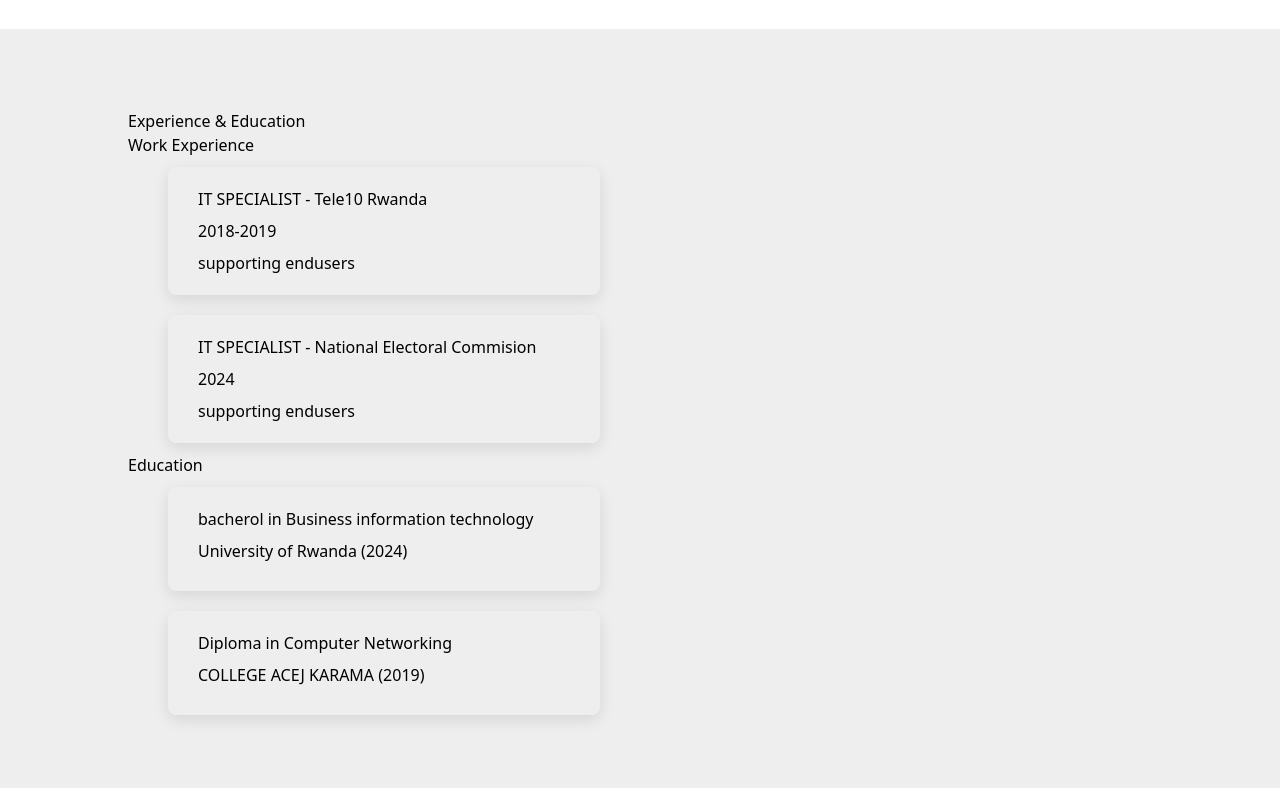
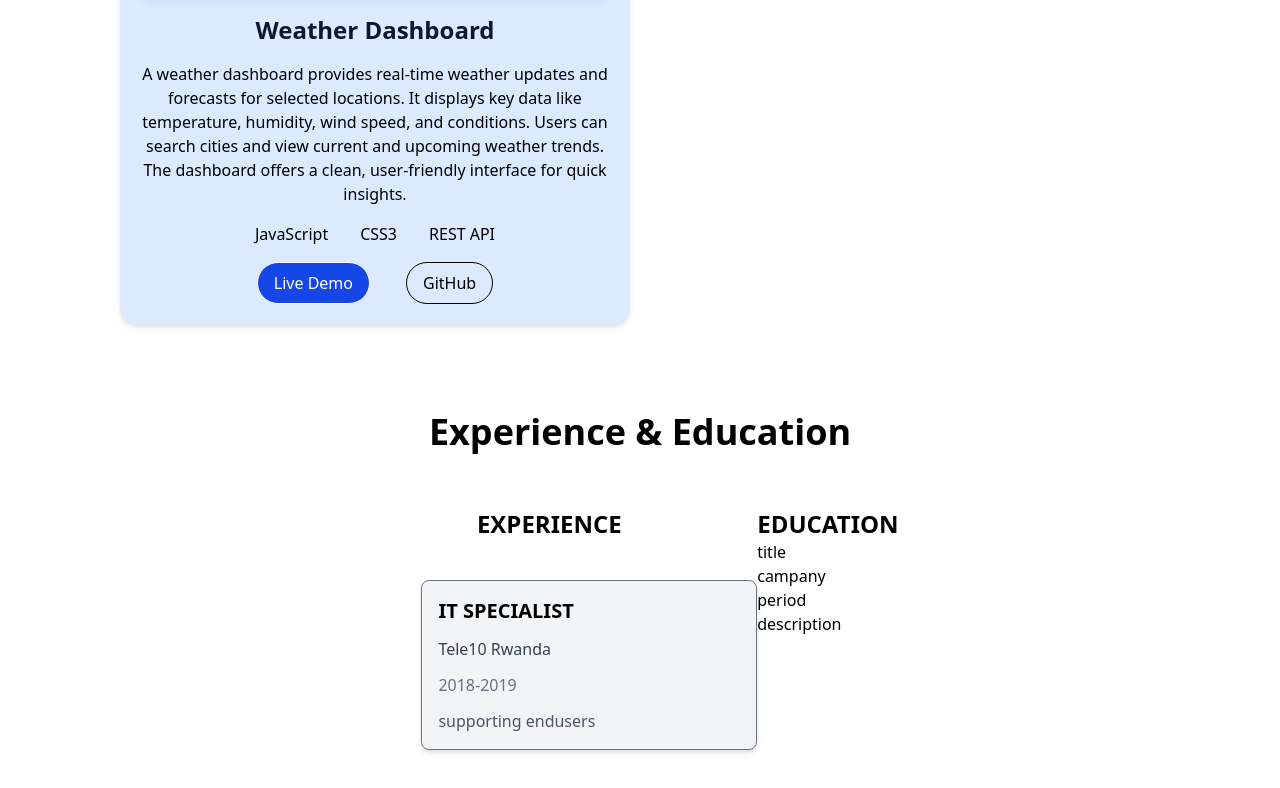
Before and after one commit to Niyonagize6369/portfolio-next, a Next.js app: page / in a window 1280 px wide. Shown: the part 2300-3088 px from the top of the page. Built offline with nearby package versions, Linux system fonts and the light colour scheme.

Commit message:
next-app pushed

```diff
--- a/components/Experience.tsx
+++ b/components/Experience.tsx
@@ -4,18 +4,20 @@ import "../styles/Experience.css";
 
 const Experience = () => {
   return (
-    <section className="experience" id="experience">
-      <h2 className="section-title">Experience & Education</h2>
+    <section className="flex flex-col" id="experience">
+      <h2 className="py-2 mb-12 text-4xl font-bold text-center text-black">Experience & Education</h2>
 
-      <div className="experience-section">
-        <h3>Work Experience</h3>
-        <div className="timeline">
+      {/* <div className="flex justify-center items-center mb-8">
+        <div className="w-full flex flex-col md:flex-row gap-8">
+        <div className="space-y-6">
+        <h3 className='font-bold text-3xl mb-6 text-center md:text-left'>Work Experience</h3>
+
           {experienceData?.experience?.map((exp) => (
-            <div key={exp.id} className="timeline-item">
-              <div className="timeline-content">
-                <h4>{exp.role} - {exp.company}</h4>
-                <p className="timeline-period">{exp.period}</p>
-                <ul className="timeline-description">
+            <div key={exp.id} className="bg-white shadow-md rounded-xl p-6 border border-gray-200">
+              <div className="mb-2">
+                <h4 className="font-semibold text-xl">{exp.role} - {exp.company}</h4>
+                <p className="text-sm text-gray-500">{exp.period}</p>
+                <ul className="list-disc list-inside space-y-1 text-gray-700">
                   {exp.description?.map((item, index) => (
                     <li key={index}>{item}</li>
                   ))}
@@ -26,24 +28,61 @@ const Experience = () => {
         </div>
       </div>
 
-      <div className="education-section">
-        <h3>Education</h3>
-        <div className="timeline">
-          {experienceData.education.map((edu) => (
-            <div key={edu.id} className="timeline-item">
-              <div className="timeline-content">
-                <h4>{edu.degree}</h4>
-                <p className="timeline-institution">{edu.institution} ({edu.year})</p>
-                {/* <ul className="timeline-description">
-                  {edu.map((item, index) => (
+      <div className="flex-1">
+        <h3  className="font-bold text-3xl mb-6 text-center md:text-left">Education</h3>
+        <div className="space-y-6">
+          {experienceData.education.map((edu, index) => (
+            <div key={edu.id} className="bg-white shadow-md rounded-xl p-6 border border-gray-200">
+              <div className="mb-2">
+                <h4 className="font-semibold text-xl">{edu.degree}</h4>
+                <p className="text-sm text-gray-500">{edu.institution} ({edu.year})</p>
+                <ul className="timeline-description">
+                 {edu.details && edu.details.map((item, index) => (
                     <li key={index}>{item}</li>
                   ))}
-                </ul> */}
+                </ul>
               </div>
             </div>
           ))}
         </div>
       </div>
+      </div> */}
+
+      <div className='flex justify-center mx-10 mb-4 gap-10'>
+        <div>
+          <h2 className='font-bold text-2xl text-center mb-4'>EXPERIENCE</h2>
+          <div className=''>
+            {
+              experienceData?.experience?.map((exp, index) => (
+                <div key={index} className='mb-6 border border-gray-500
+          p-4 rounded-lg shadow-md bg-gray-100 w-full grid m-10 gap-3'>
+                  <p className='font-bold text-xl'>{exp.role}</p>
+                  <p className='text-gray-700'>{exp.company}</p>
+                  <p className='text-gray-500'>{exp.period}</p>
+                  <ul className='list-disc list-inside text-gray-600'>
+                    {exp.description?.map((item, idx) => (
+                      <li   className="list-none " key={idx}>{item}</li>
+                    ))}
+                  </ul>
+                </div>
+              ))
+            }
+
+          </div>
+        </div>
+
+        <div>
+          <h2 className='font-bold text-2xl text-center'>EDUCATION</h2>
+          <div>
+            <p>title</p>
+            <p>campany</p>
+            <p>period</p>
+            <p>description</p>
+          </div>
+        </div>
+      </div>
+
+
     </section>
   );
 };
--- a/components/Project.tsx
+++ b/components/Project.tsx
@@ -7,7 +7,7 @@ import Image from "next/image";
 const Projects = () => {
   // console.log(projectsData);
   return (
-    <section className="max-w-full m-20 bg-gray-200" id="projects">
+    <section className="max-w-full m-20 bg-gray-0" id="projects">
       <h2 className="py-2 mb-12 text-4xl font-bold text-center text-black">My Projects</h2>
       <div className="grid m-10 justify-items-center">
         <div className="grid gap-5 md:grid-cols-2">
@@ -17,20 +17,20 @@ const Projects = () => {
                 <Image
                   src={project.image}
                   alt="Projects"
-                  width={250}
+                  width={200}
                   height={150}
-                  className="rounded-lg shadow-lg md:shrink-0"
+                  className="rounded-lg shadow-lg md:shrink-0 w-fit"
                 />
-                <h3 className="mt-2 text-slate-900">{project.title}</h3>
-                <p className="w-1/1">{project.description}</p>
-                <div className="technologies">
+                <h3 className="mt-2 text-slate-900 font-bold text-2xl">{project.title}</h3>
+                <p className="w-1/1 text-center">{project.description}</p>
+                <div className="">
                   {project.technologies.map((tech, index) => (
-                    <span key={index}>{tech}</span>
+                    <span key={index} className="m-4">{tech}</span>
                   ))}
                 </div>
                 <div className="flex space-x-9">
-                  <a href={project.liveUrl} target="_blank" rel="noreferrer" className="hover:bg-gray-900 hover:text-white rounded-full ">Live Demo</a>
-                  <a href={project.githubUrl} target="_blank" rel="noreferrer" className="hover:bg-gray-900 hover:text-white rounded-full ">GitHub</a>
+                  <a href={project.liveUrl} target="_blank" rel="noreferrer" className="hover:bg-gray-900 hover:text-white rounded-full border bg-blue-700 text-white py-2 px-4 ">Live Demo</a>
+                  <a href={project.githubUrl} target="_blank" rel="noreferrer" className="hover:bg-gray-900 hover:text-white rounded-full border py-2 px-4 ">GitHub</a>
                 </div>
               </div>
             </div>
--- a/data/experience.json
+++ b/data/experience.json
@@ -16,18 +16,27 @@
     }
 
   ],
+
   "education": [
     {
       "id": 1,
-      "degree": "bacherol in Business information technology",
+      "degree": "B.Sc. Business Information Technology",
       "institution": "University of Rwanda",
-      "year": "2024"
+      "year": "2021-2024",
+      "details": [
+        "Graduated with honors",
+        "Relevant coursework: Algorithms, Databases"
+      ]
     },
     {
-      "id": 2,
-      "degree": "Diploma in Computer Networking",
-      "institution": "COLLEGE ACEJ KARAMA",
-      "year": "2019"
+      "id": 1,
+      "degree": "B.Sc. Business Information Technology",
+      "institution": "University of Rwanda",
+      "year": "2021-2024",
+      "details": [
+        "Graduated with honors",
+        "Relevant coursework: Algorithms, Databases"
+      ]
     }
   ]
 }
```
